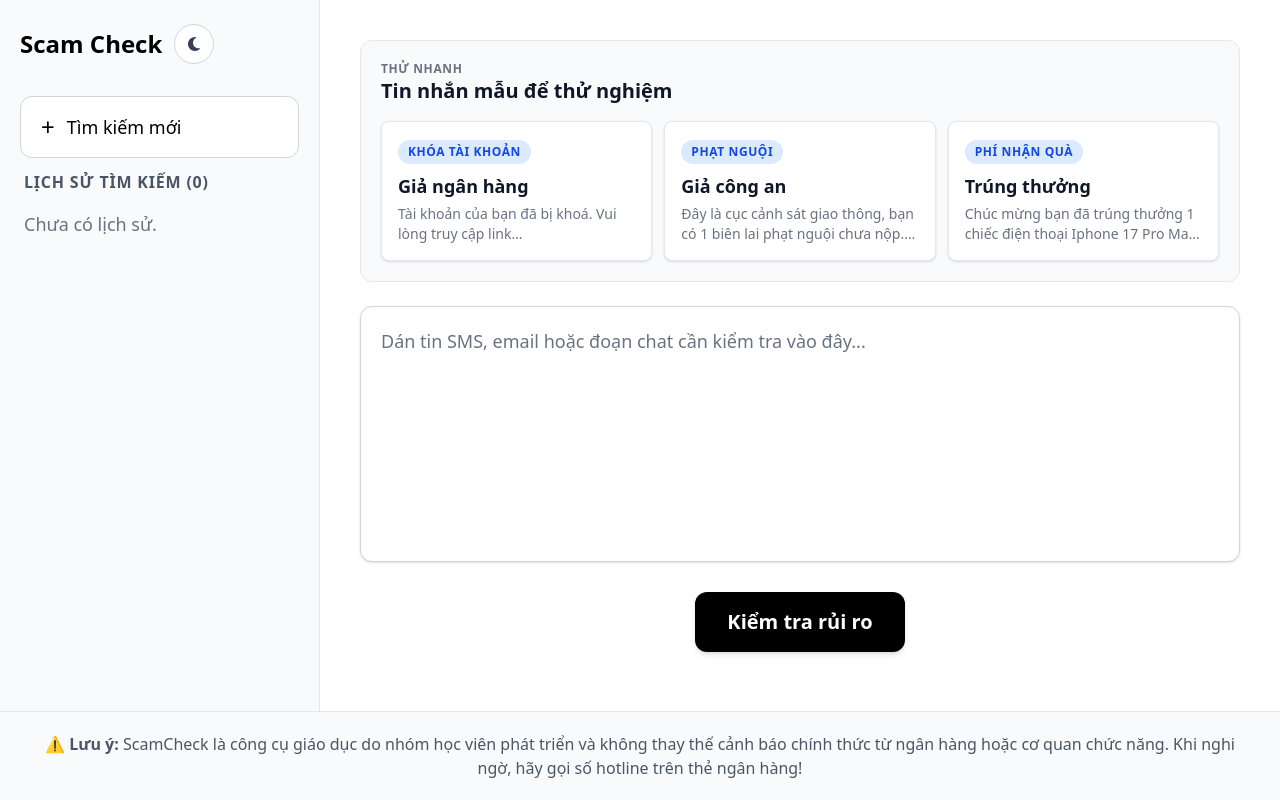
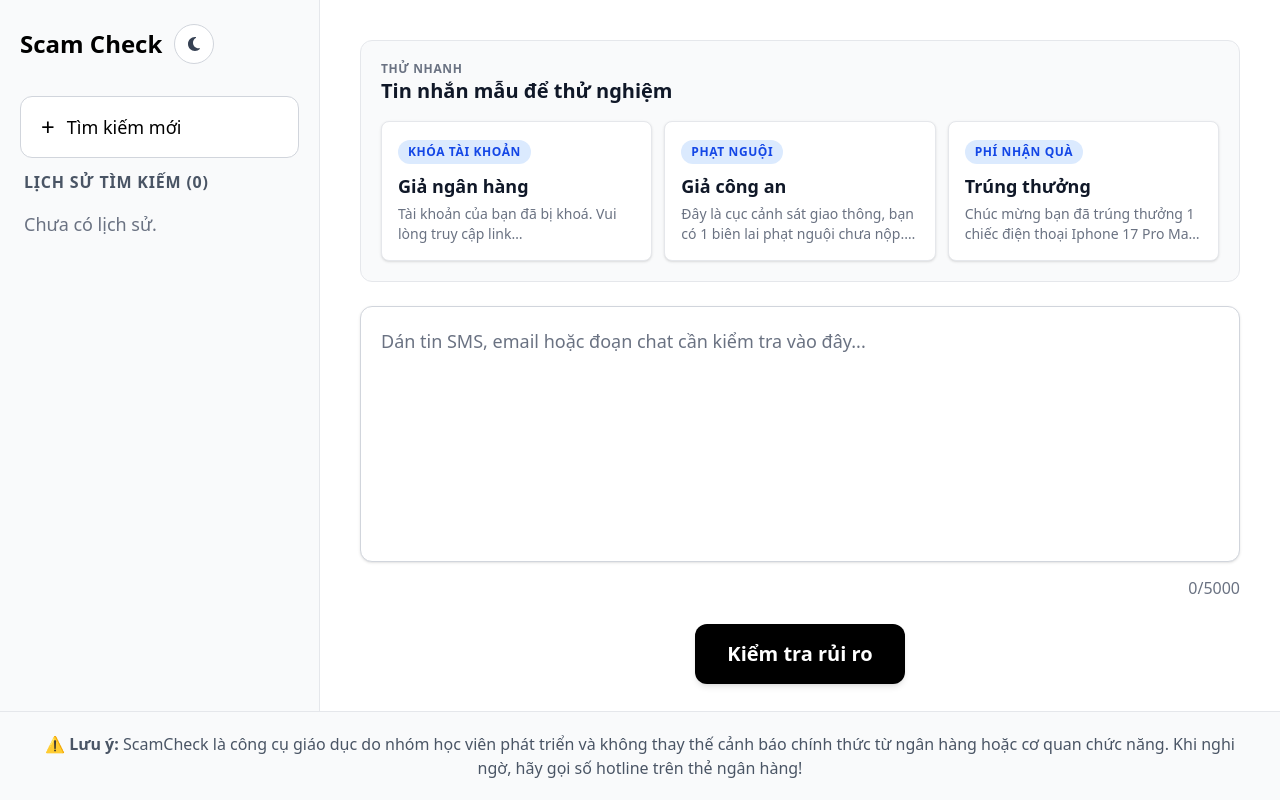
Before and after one commit to Khaiminh1902/scamcheck, a Next.js app: page / in a window 1280 px wide. Built offline with nearby package versions, Linux system fonts and the light colour scheme.

Commit message:
bộ đếm kí tự

```diff
--- a/app/page.tsx
+++ b/app/page.tsx
@@ -95,6 +95,7 @@ export default function Page() {
     getServerHistorySnapshot,
   );
   const [isSidebarOpen, setIsSidebarOpen] = useState(false);
+  const messageLength = message.length;
   const themeToggleLabel = isDarkMode
     ? "Chuyển sang giao diện sáng"
     : "Chuyển sang giao diện tối";
@@ -491,6 +492,20 @@ export default function Page() {
               onChange={(e) => setMessage(e.target.value)}
             />
 
+            <div className="mt-2 flex justify-end">
+              <span
+                className={`text-sm md:text-base ${
+                  messageLength > 5000
+                    ? "text-red-500"
+                    : isDarkMode
+                      ? "text-gray-400"
+                      : "text-gray-500"
+                }`}
+              >
+                {messageLength}/5000
+              </span>
+            </div>
+
             {errorMsg && (
               <div
                 className={`mt-4 p-4 rounded-lg text-lg border ${
```
